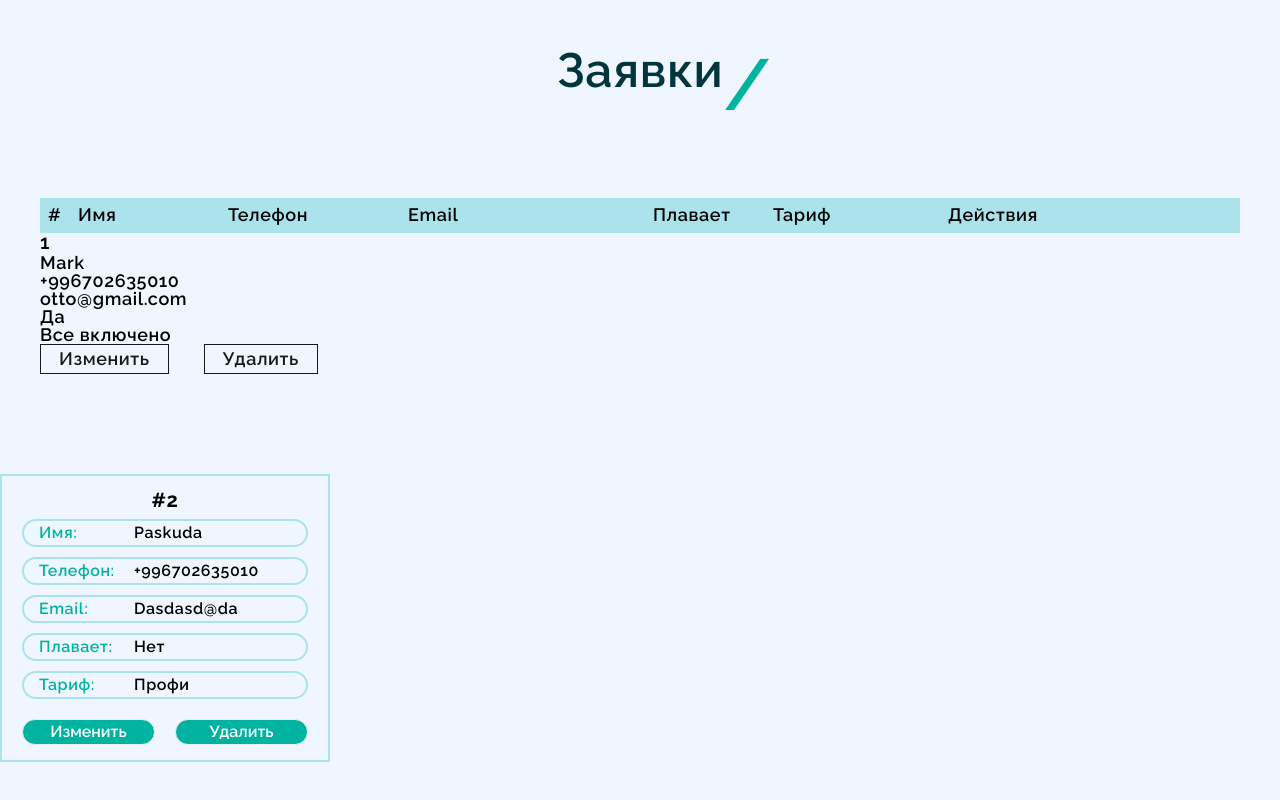
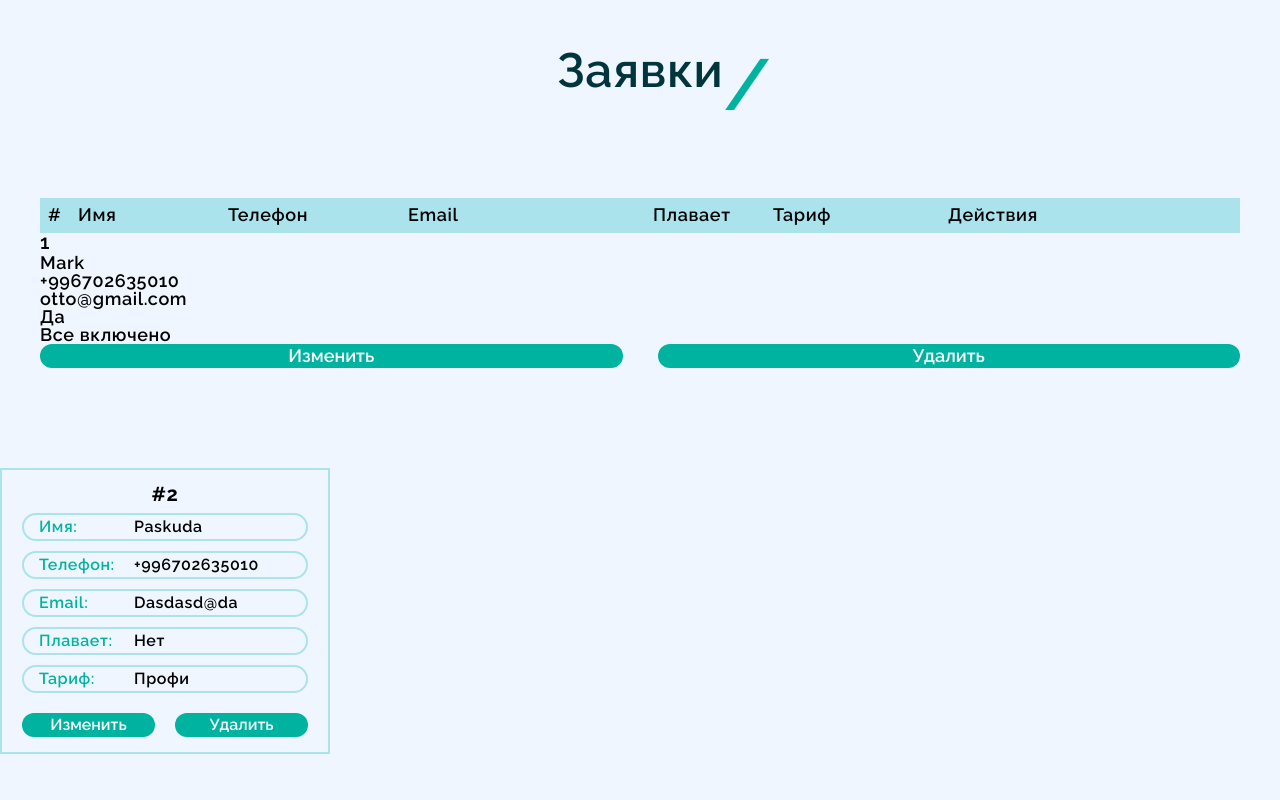
Before and after one commit to LeelaMardana/Wafe, a website built with webpack: page src/index.html in a window 1280 px wide. Shown: the part 4526-5326 px from the top of the page. Built offline with nearby package versions, Linux system fonts and the light colour scheme; no server answers.

Commit message:
Fx styles

```diff
--- a/src/scss/_style.scss
+++ b/src/scss/_style.scss
@@ -616,22 +616,13 @@ body {
     gap: 35px;
   }
   &__btn {
-    letter-spacing: 0.6px;
-    background-color: transparent;
+    border-radius: 18px;
+    padding: 3px 15px;
+    background-color: var(--green);
+    color: var(--white);
     cursor: pointer;
-    transition: all 0.2s;
-    height: 30px;
-    padding: 0px 18px;
-    border: 1px solid var(--black);
-    opacity: 0.9;
-    &.btn-delete:hover {
-      opacity: 1;
-      background-color: var(--red);
-    }
-    &.btn-edit:hover {
-      opacity: 1;
-      background-color: var(--yellow);
-    }
+    width: 100%;
+    border: none;
   }
 }
 
@@ -673,11 +664,12 @@ body {
   }
   &-item__btn {
     margin-top: 10px;
-    border: 1px solid #ececed;
+    border: none;
     border-radius: 18px;
     padding: 3px 15px;
     background-color: var(--green);
-    color: #fff;
+
+    color: var(--white);
     cursor: pointer;
     width: 100%;
   }
```
